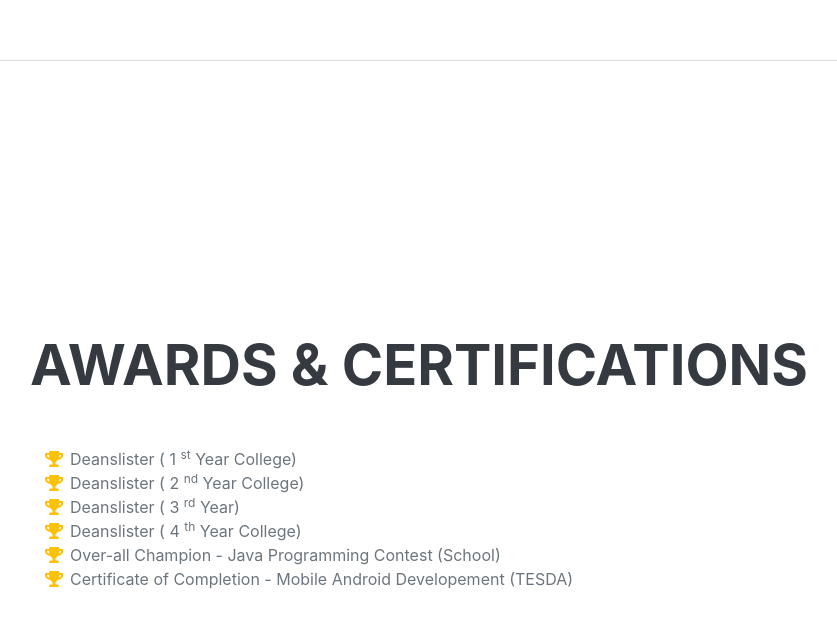
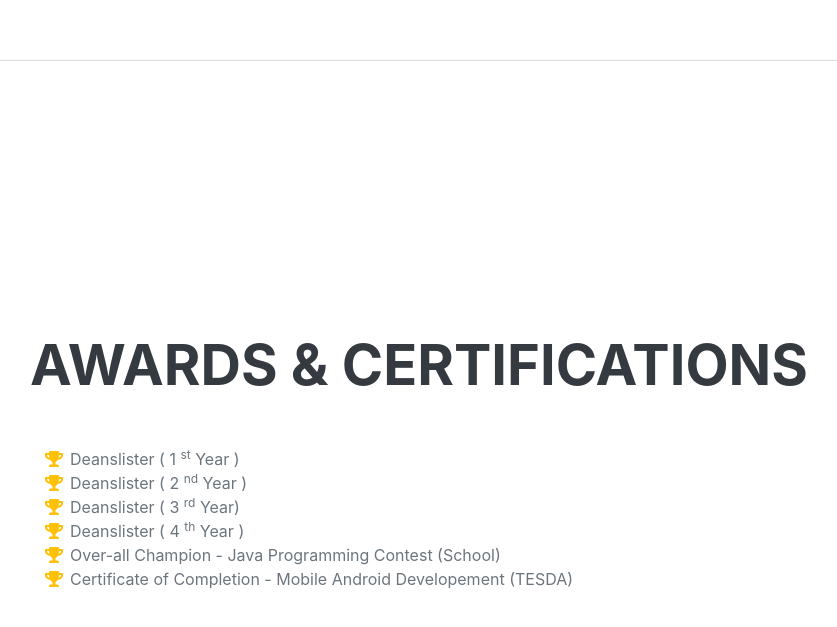
Before and after one commit to dhanjrt26/My-Portfolio, a plain HTML site: page index.html in a window 1280 px wide. Shown: the part 5119-5746 px from the top of the page, without its empty margins (290-1127 px from the left). Drawn offline with nearby package versions, Linux system fonts and the light colour scheme; a web font is replaced by a local one.

Commit message:
added new content

```diff
--- a/index.html
+++ b/index.html
@@ -5,8 +5,8 @@
         <meta name="viewport" content="width=device-width, initial-scale=1, shrink-to-fit=no" />
         <meta name="description" content="" />
         <meta name="author" content="" />
-        <title>Resume - Start Bootstrap Theme</title>
-        <link rel="icon" type="image/x-icon" href="assets/img/favicon.ico" />
+        <title>Danilo Torrejos Jr.</title>
+        <link rel="icon" type="image/x-icon" href="assets/img/profile.jpg" />
         <!-- Font Awesome icons (free version)-->
         <script src="https://use.fontawesome.com/releases/v5.15.3/js/all.js" crossorigin="anonymous"></script>
         <!-- Google fonts-->
@@ -202,14 +202,14 @@ Committed to delivering high-quality work within deadlines while maintaining pre
                             Deanslister
                             ( 1
                             <sup>st</sup>
-                            Year College)
+                            Year )
                         </li>
                         <li>
                             <span class="fa-li"><i class="fas fa-trophy text-warning"></i></span>
                             Deanslister
                             ( 2
                             <sup>nd</sup>
-                            Year College)
+                            Year )
                         </li>
                         <li>
                             <span class="fa-li"><i class="fas fa-trophy text-warning"></i></span>
@@ -223,7 +223,7 @@ Committed to delivering high-quality work within deadlines while maintaining pre
                             Deanslister
                             ( 4
                             <sup>th</sup>
-                            Year College)
+                            Year )
                         </li>
                         <li>
                             <span class="fa-li"><i class="fas fa-trophy text-warning"></i></span>
```
